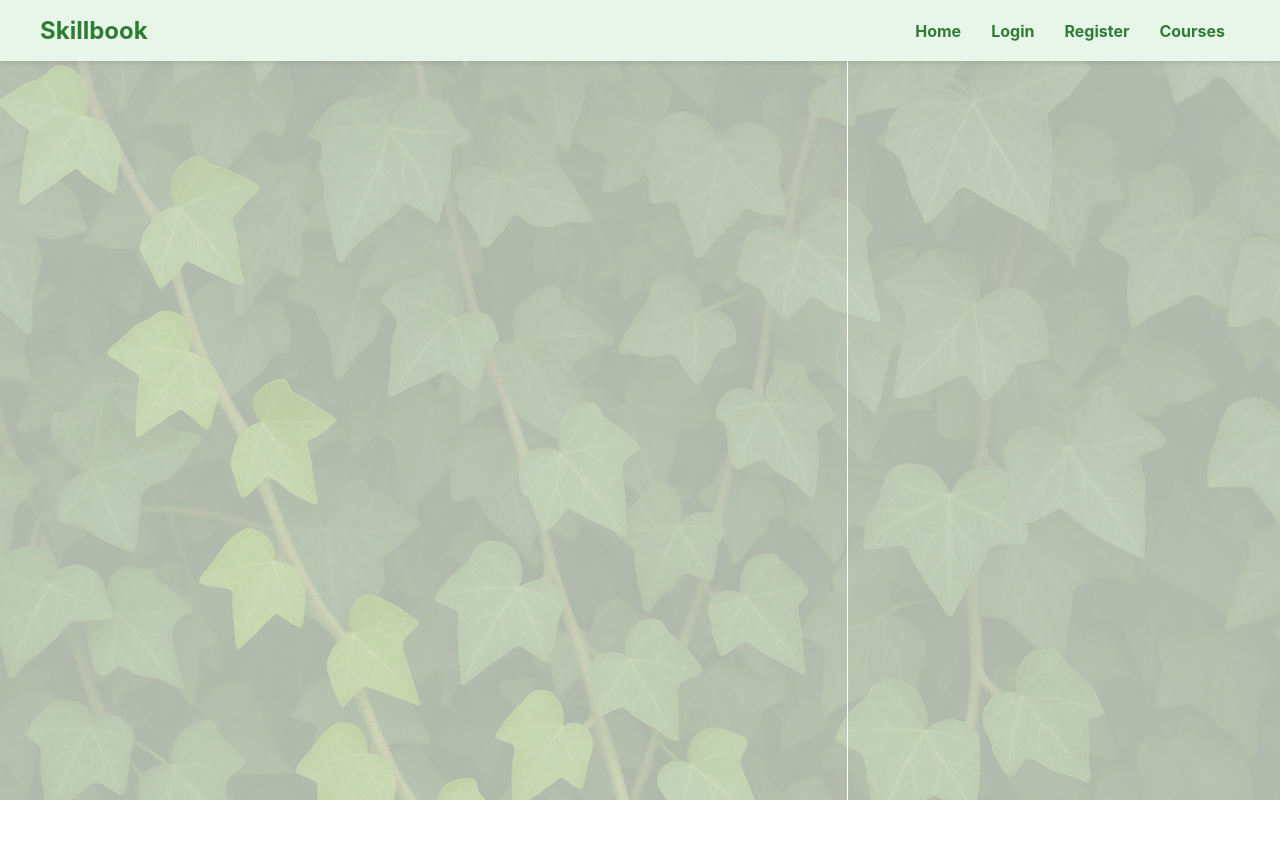
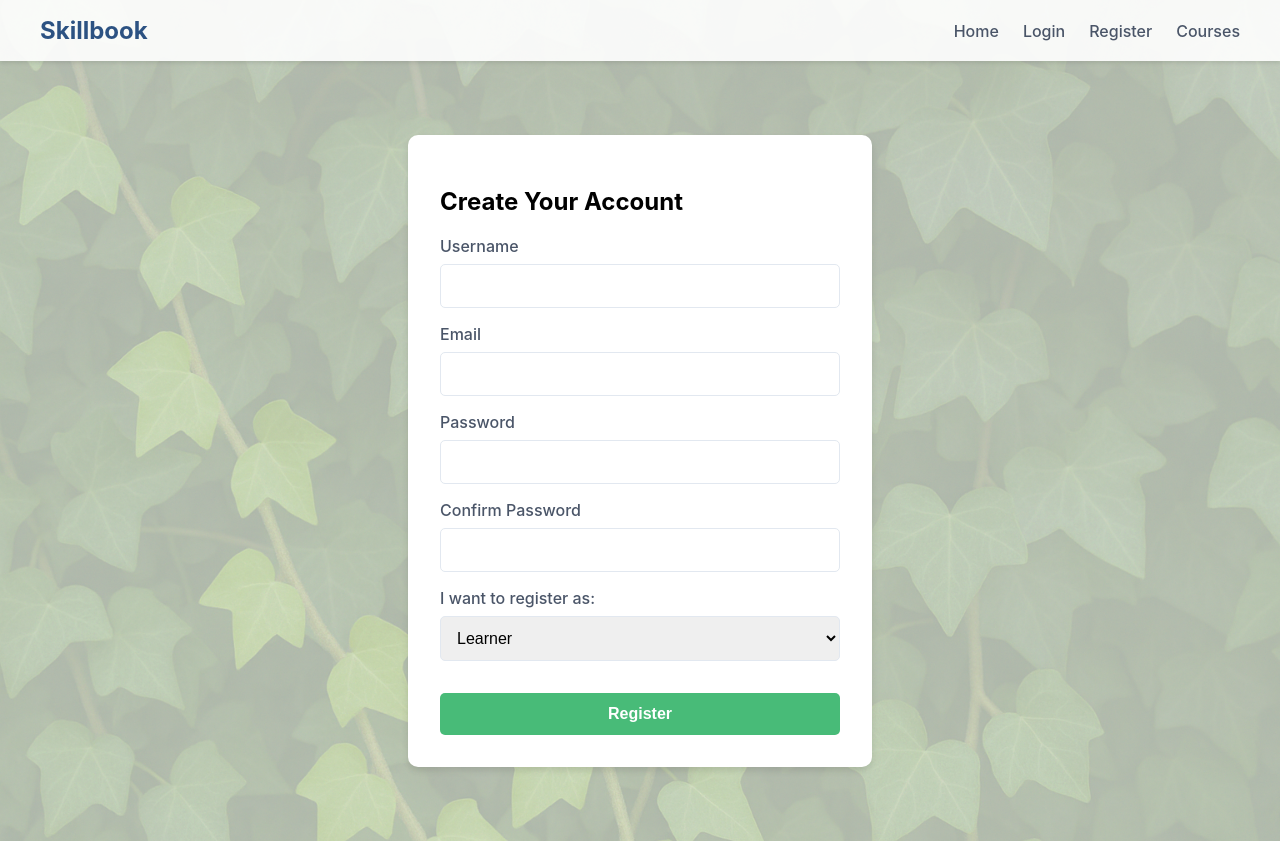
Before and after one commit to mariya-koles/skillbook-ui, a React (Create React App) app: page /register in a window 1280 px wide. Before the commit the page ends 800 px from the top, so only its background shows below. Built offline with nearby package versions, Linux system fonts and the light colour scheme.

Commit message:
Setting up registration

```diff
--- a/src/App.css
+++ b/src/App.css
@@ -1,8 +1,8 @@
 /* App.css */
 
 .header {
-  background-color: #e8f5e9;
-  padding: 1rem 2rem;
+  background-color: rgba(255, 255, 255, 0.9);
+  padding: 1rem;
   box-shadow: 0 2px 4px rgba(0, 0, 0, 0.1);
 }
 
@@ -12,26 +12,56 @@
   align-items: center;
   max-width: 1200px;
   margin: 0 auto;
+  padding: 0 1rem;
 }
 
 .logo {
+  font-size: 1.5rem;
   font-weight: bold;
-  font-size: 1.5rem;
-  color: #2e7d32;
+  color: #2c5282;
 }
 
 .nav-link {
-  margin: 0 15px;
+  color: #4a5568;
   text-decoration: none;
-  color: #2e7d32;
-  font-weight: bold;
+  margin-left: 1.5rem;
+  font-weight: 500;
+  transition: color 0.2s;
+}
+
+.nav-link:hover {
+  color: #2c5282;
 }
 
 .faded-background {
-  background-image: url("./assets/ivybg.png");
-  background-repeat: no-repeat;
+  min-height: 100vh;
+  background-image: url('./assets/ivybg.png');
   background-size: cover;
   background-position: center;
-  background-attachment: fixed;
-  min-height: 100vh;
+  background-repeat: no-repeat;
+  position: relative;
 }
+
+/* Common card container style for all pages */
+.content-card {
+  background: white;
+  padding: 2rem;
+  border-radius: 10px;
+  box-shadow: 0 4px 6px rgba(0, 0, 0, 0.1);
+  margin: 2rem auto;
+  max-width: 800px;
+  width: 90%;
+}
+
+/* Specific width adjustments for different pages */
+.content-card.narrow {
+  max-width: 400px;
+}
+
+.page-container {
+  display: flex;
+  justify-content: center;
+  align-items: center;
+  min-height: calc(100vh - 60px); /* Adjust based on your header height */
+  padding: 20px;
+}
--- a/src/App.js
+++ b/src/App.js
@@ -2,6 +2,7 @@ import React from "react";
 import { BrowserRouter as Router, Routes, Route, Link } from "react-router-dom";
 import Home from "./pages/Home/Home";
 import Login from "./pages/Login/Login";
+import Register from "./pages/Register/Register";
 import Dashboard from "./pages/Dashboard/Dashboard";
 import "./App.css";
 
@@ -24,6 +25,7 @@ function App() {
           <Routes>
             <Route path="/" element={<Home />} />
             <Route path="/login" element={<Login />} />
+            <Route path="/register" element={<Register />} />
             <Route path="/dashboard" element={<Dashboard />} />
           </Routes>
         </Router>
--- /dev/null
+++ b/src/models/User.js
@@ -0,0 +1,34 @@
+// User roles enum
+export const Role = {
+    LEARNER: 'LEARNER',
+    INSTRUCTOR: 'INSTRUCTOR',
+    ADMIN: 'ADMIN'
+};
+
+// User model
+export class User {
+    constructor(
+        username = '',
+        email = '',
+        password = '',
+        role = Role.LEARNER,
+        id = null
+    ) {
+        this.id = id;
+        this.username = username;
+        this.email = email;
+        this.password = password;
+        this.role = role;
+    }
+
+    // Method to convert to plain object for JSON serialization
+    toJSON() {
+        return {
+            id: this.id,
+            username: this.username,
+            email: this.email,
+            password: this.password,
+            role: this.role
+        };
+    }
+}
--- a/src/pages/Home/Home.js
+++ b/src/pages/Home/Home.js
@@ -1,17 +1,9 @@
-import React, { useEffect, useState } from "react";
+import React from "react";
 import { useNavigate } from "react-router-dom";
-import axios from "axios";
 import "./Home.css";
 
 const Home = () => {
-  const [message, setMessage] = useState("");
   const navigate = useNavigate();
-
-  useEffect(() => {
-    axios.get("http://localhost:8080/api/greeting")
-      .then(res => setMessage(res.data))
-      .catch(err => console.error("API error:", err));
-  }, []);
 
   return (
     <div className="home-container">
@@ -29,7 +21,6 @@ const Home = () => {
           <button className="home-button" onClick={() => navigate("/register")}>
             Get Started
           </button>
-          {message && <p className="home-backend-message">{message}</p>}
         </div>
       </div>
     </div>
--- /dev/null
+++ b/src/pages/Register/Register.css
@@ -0,0 +1,82 @@
+.register-container {
+    display: flex;
+    justify-content: center;
+    align-items: center;
+    min-height: calc(100vh - 60px); /* Adjust based on your header height */
+    padding: 20px;
+    background-color: rgba(255, 255, 255, 0.9);
+}
+
+.register-card {
+    background: white;
+    padding: 2rem;
+    border-radius: 10px;
+    box-shadow: 0 4px 6px rgba(0, 0, 0, 0.1);
+    width: 100%;
+    max-width: 400px;
+}
+
+.register-card h2 {
+    text-align: center;
+    color: #2c5282;
+    margin-bottom: 1.5rem;
+}
+
+.register-form {
+    display: flex;
+    flex-direction: column;
+    gap: 1rem;
+}
+
+.form-group {
+    display: flex;
+    flex-direction: column;
+    gap: 0.5rem;
+}
+
+.form-group label {
+    color: #4a5568;
+    font-weight: 500;
+}
+
+.form-group input,
+.form-group select {
+    padding: 0.75rem;
+    border: 1px solid #e2e8f0;
+    border-radius: 5px;
+    font-size: 1rem;
+    transition: border-color 0.2s;
+}
+
+.form-group input:focus,
+.form-group select:focus {
+    outline: none;
+    border-color: #4299e1;
+    box-shadow: 0 0 0 3px rgba(66, 153, 225, 0.1);
+}
+
+.register-button {
+    background-color: #48bb78;
+    color: white;
+    padding: 0.75rem;
+    border: none;
+    border-radius: 5px;
+    font-size: 1rem;
+    font-weight: 600;
+    cursor: pointer;
+    transition: background-color 0.2s;
+    margin-top: 1rem;
+}
+
+.register-button:hover {
+    background-color: #38a169;
+}
+
+.error-message {
+    background-color: #fed7d7;
+    color: #c53030;
+    padding: 0.75rem;
+    border-radius: 5px;
+    margin-bottom: 1rem;
+    text-align: center;
+}
--- /dev/null
+++ b/src/pages/Register/Register.js
@@ -0,0 +1,185 @@
+import React, { useState, useRef, useEffect } from 'react';
+import { useNavigate } from 'react-router-dom';
+import { Role } from '../../models/User';
+import './Register.css';
+
+const Register = () => {
+    const navigate = useNavigate();
+    const [formData, setFormData] = useState({
+        username: '',
+        email: '',
+        password: '',
+        confirmPassword: '',
+        role: Role.LEARNER
+    });
+    const [error, setError] = useState('');
+    const mounted = useRef(true);
+
+    useEffect(() => {
+        // Set mounted to true when component mounts
+        mounted.current = true;
+        // Cleanup function to run when component unmounts
+        return () => {
+            mounted.current = false;
+        };
+    }, []);
+
+    const handleChange = (e) => {
+        const { name, value } = e.target;
+        if (mounted.current) {
+            setFormData(prevState => ({
+                ...prevState,
+                [name]: value
+            }));
+        }
+    };
+
+    const handleSubmit = async (e) => {
+        e.preventDefault();
+        if (!mounted.current) return;
+
+        if (formData.password !== formData.confirmPassword) {
+            setError('Passwords do not match');
+            return;
+        }
+
+        try {
+            const requestData = {
+                username: formData.username.trim(),
+                email: formData.email.trim(),
+                password: formData.password,
+                role: formData.role.toString()
+            };
+
+            console.log('Sending registration data:', requestData);
+
+            const response = await fetch('http://localhost:8080/register', {
+                method: 'POST',
+                credentials: 'include',
+                headers: {
+                    'Content-Type': 'application/json',
+                    'Accept': 'application/json'
+                },
+                body: JSON.stringify(requestData)
+            });
+
+            let errorMessage = '';
+            try {
+                const responseText = await response.text();
+                console.log('Raw server response:', responseText);
+
+                if (response.ok) {
+                    if (mounted.current) {
+                        alert('Registration successful! Please log in.');
+                        navigate('/login');
+                    }
+                    return;
+                }
+
+                // Handle error messages
+                if (responseText.includes('Username already exists')) {
+                    errorMessage = 'This username is already taken. Please choose a different username.';
+                    if (mounted.current) {
+                        setFormData(prev => ({
+                            ...prev,
+                            username: ''
+                        }));
+                    }
+                } else {
+                    errorMessage = responseText || 'Registration failed. Please try again.';
+                }
+            } catch (parseError) {
+                console.error('Error parsing response:', parseError);
+                errorMessage = 'Registration failed. Please try again.';
+            }
+
+            if (mounted.current) {
+                setError(errorMessage);
+            }
+        } catch (err) {
+            console.error('Registration error:', err);
+            if (mounted.current) {
+                setError('Registration failed. Please check your connection and try again.');
+            }
+        }
+    };
+
+    return (
+        <div className="page-container">
+            <div className="content-card narrow">
+                <h2>Create Your Account</h2>
+                <form onSubmit={handleSubmit} className="register-form">
+                    {error && <div className="error-message">{error}</div>}
+
+                    <div className="form-group">
+                        <label htmlFor="username">Username</label>
+                        <input
+                            type="text"
+                            id="username"
+                            name="username"
+                            value={formData.username}
+                            onChange={handleChange}
+                            required
+                        />
+                    </div>
+
+                    <div className="form-group">
+                        <label htmlFor="email">Email</label>
+                        <input
+                            type="email"
+                            id="email"
+                            name="email"
+                            value={formData.email}
+                            onChange={handleChange}
+                            required
+                        />
+                    </div>
+
+                    <div className="form-group">
+                        <label htmlFor="password">Password</label>
+                        <input
+                            type="password"
+                            id="password"
+                            name="password"
+                            value={formData.password}
+                            onChange={handleChange}
+                            required
+                        />
+                    </div>
+
+                    <div className="form-group">
+                        <label htmlFor="confirmPassword">Confirm Password</label>
+                        <input
+                            type="password"
+                            id="confirmPassword"
+                            name="confirmPassword"
+                            value={formData.confirmPassword}
+                            onChange={handleChange}
+                            required
+                        />
+                    </div>
+
+                    <div className="form-group">
+                        <label htmlFor="role">I want to register as:</label>
+                        <select
+                            id="role"
+                            name="role"
+                            value={formData.role}
+                            onChange={handleChange}
+                            required
+                        >
+                            <option value={Role.LEARNER}>Learner</option>
+                            <option value={Role.INSTRUCTOR}>Instructor</option>
+                        </select>
+                    </div>
+
+                    <button type="submit" className="register-button">
+                        Register
+                    </button>
+                </form>
+            </div>
+        </div>
+    );
+};
+
+export default Register;
```
Also changed, not shown: 1 other file (tests, documents, lock files or other folders).
